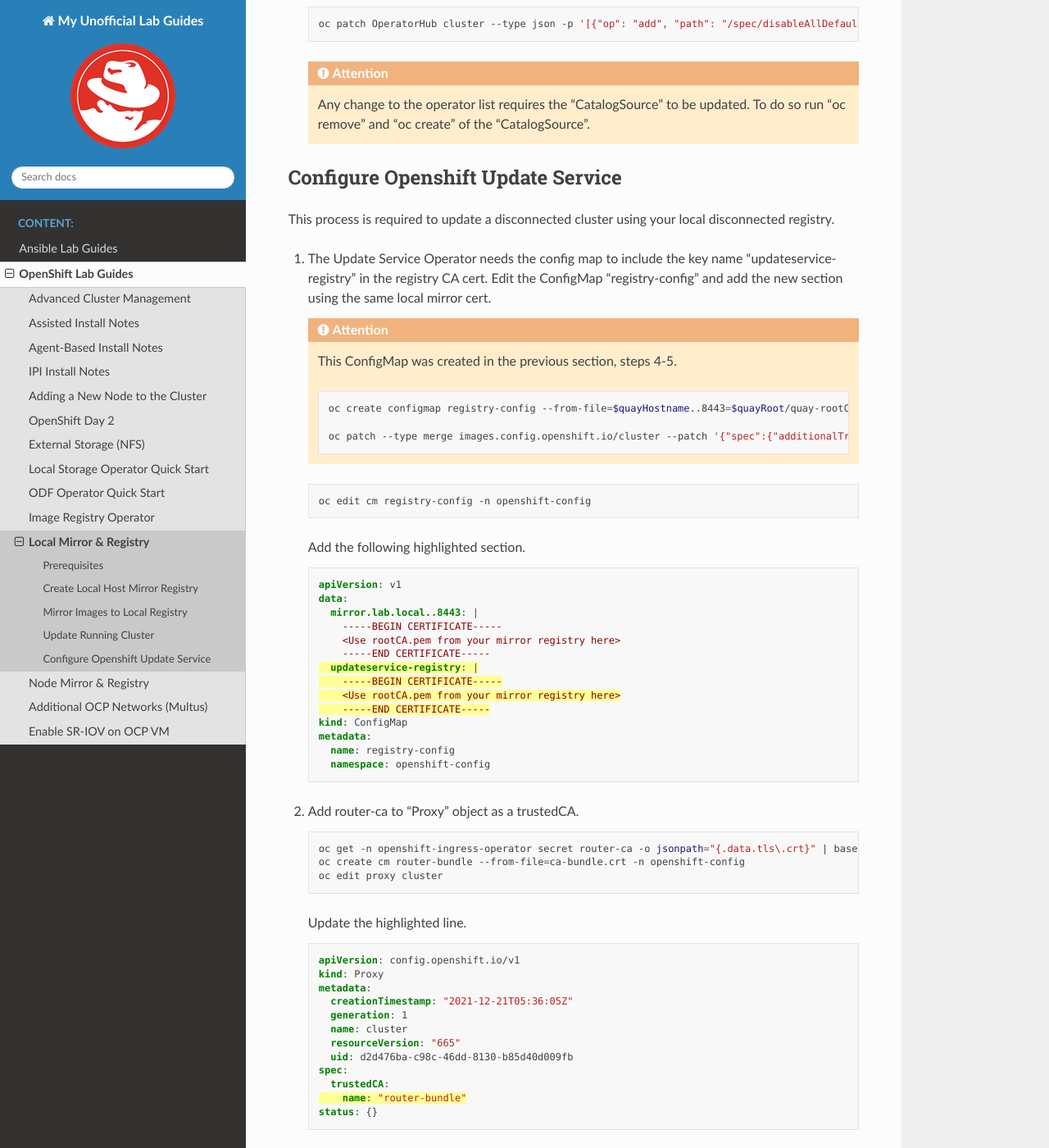
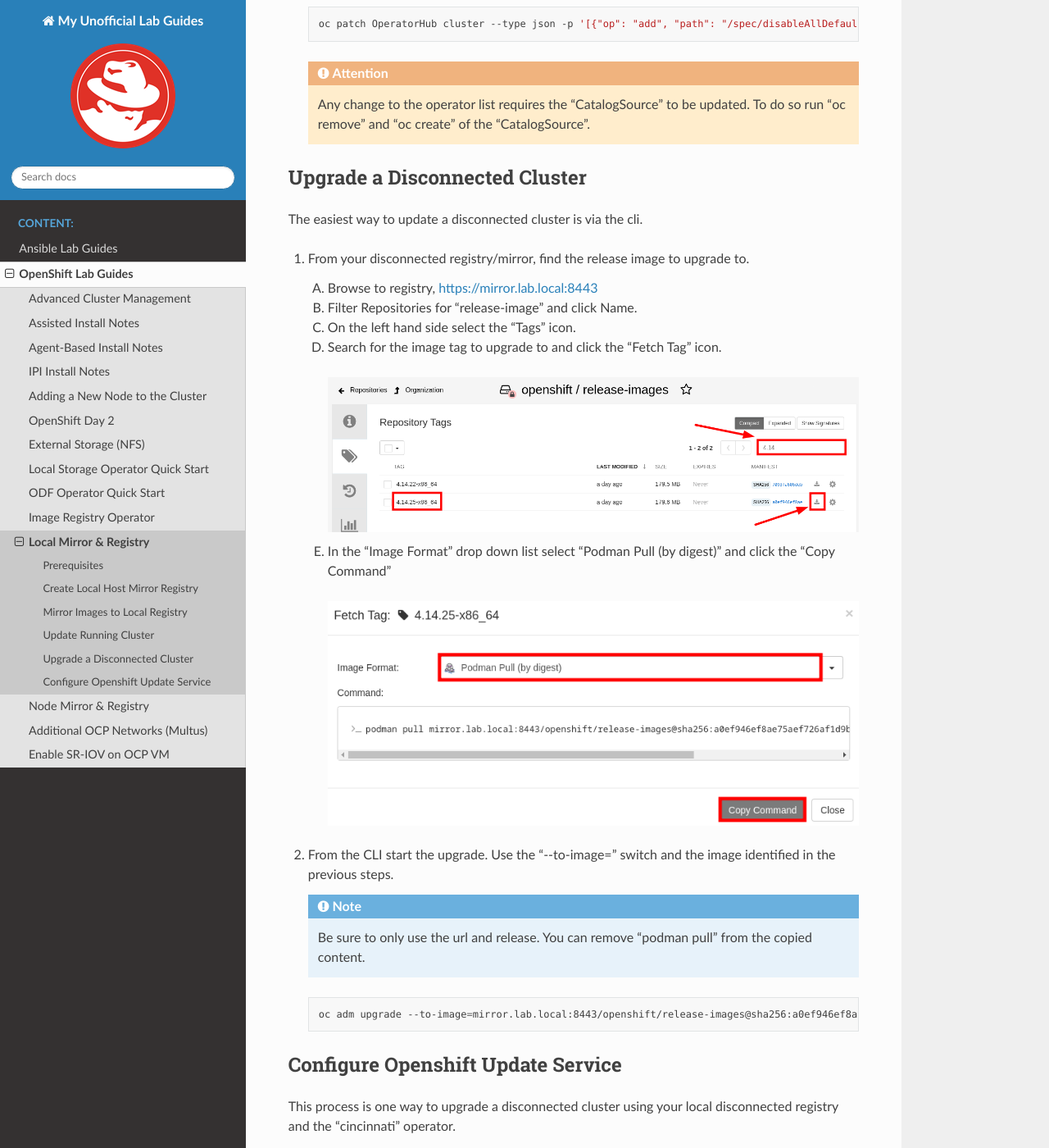
Before and after one commit to vtog/labGuides, a Sphinx documentation site: the page built from source/ocp/local-mirror-registry.rst, in a window 1280 px wide and 1400 px high, scrolled down 9253 px. Shown: the whole window at 82% size. Built offline with Sphinx 7.4.7 and the Read the Docs theme 2.0.0, drawn with Linux system fonts in a browser that asks for light colours; pages that are not in the unit, such as notebooks, are missing from menus.

Commit message:
added cli commands to upgrade a cluster

```diff
--- a/source/ocp/local-mirror-registry.rst
+++ b/source/ocp/local-mirror-registry.rst
@@ -417,11 +417,41 @@
       to be updated. To do so run "oc remove" and "oc create" of the
       "CatalogSource".
 
+Upgrade a Disconnected Cluster
+------------------------------
+
+The easiest way to update a disconnected cluster is via the cli.
+
+#. From your disconnected registry/mirror, find the release image to upgrade
+   to.
+
+   A. Browse to registry, https://mirror.lab.local:8443
+   #. Filter Repositories for "release-image" and click Name.
+   #. On the left hand side select the "Tags" icon.
+   #. Search for the image tag to upgrade to and click the "Fetch Tag" icon.
+
+      .. image:: images/fetch-release-tags.png
+
+   #. In the "Image Format" drop down list select "Podman Pull (by digest)"
+      and click the "Copy Command"
+
+      .. image:: images/pull-by-digest.png
+
+#. From the CLI start the upgrade. Use the "\-\-to-image=" switch and the image
+   identified in the previous steps.
+
+   .. note:: Be sure to only use the url and release. You can remove "podman
+      pull" from the copied content.
+
+   .. code-block:: bash
+
+      oc adm upgrade --to-image=mirror.lab.local:8443/openshift/release-images@sha256:a0ef946ef8ae75aef726af1d9bbaad278559ad8cab2c1ed1088928a0087990b6
+
 Configure Openshift Update Service
 ----------------------------------
 
-This process is required to update a disconnected cluster using your local
-disconnected registry.
+This process is one way to upgrade a disconnected cluster using your local
+disconnected registry and the "cincinnati" operator.
 
 #. The Update Service Operator needs the config map to include the key name
    "updateservice-registry" in the registry CA cert. Edit the ConfigMap
```
Also changed, not shown: source/ocp/images/fetch-release-tags.png (added), source/ocp/images/pull-by-digest.png (added).
